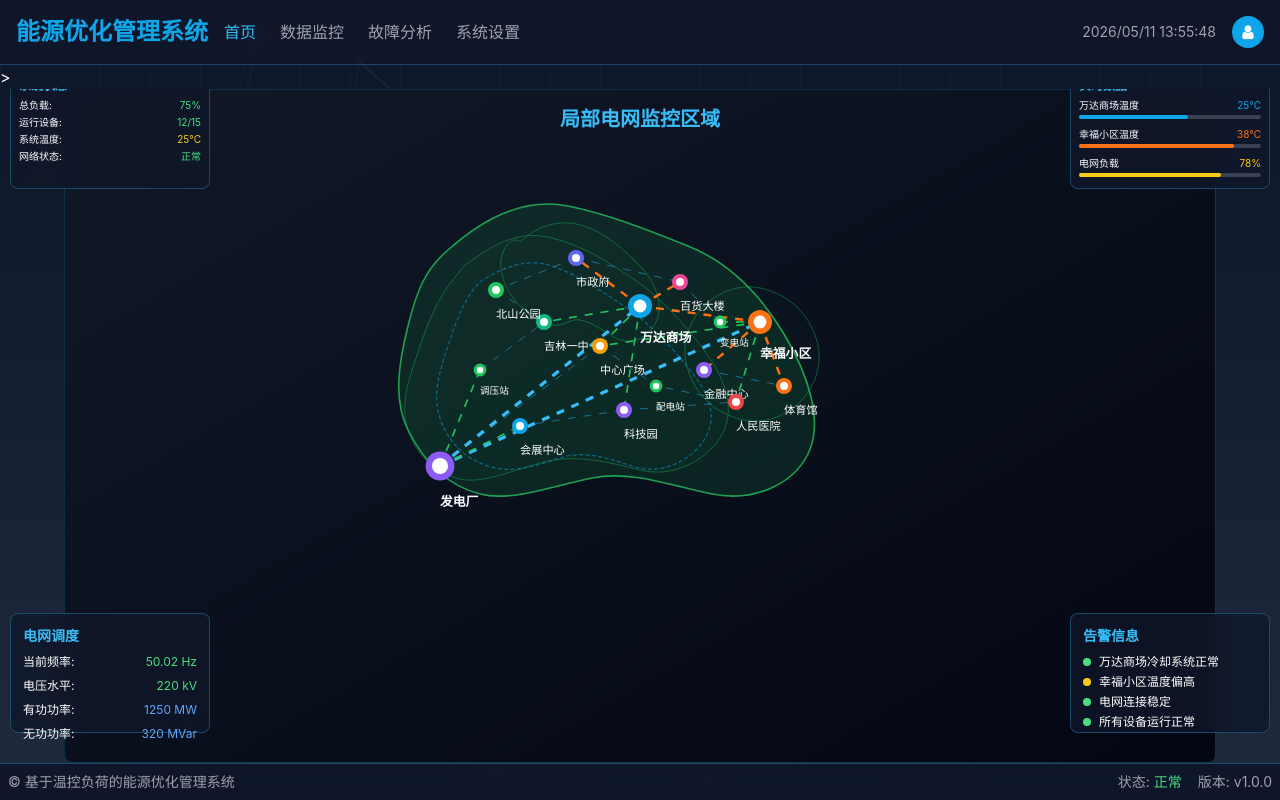
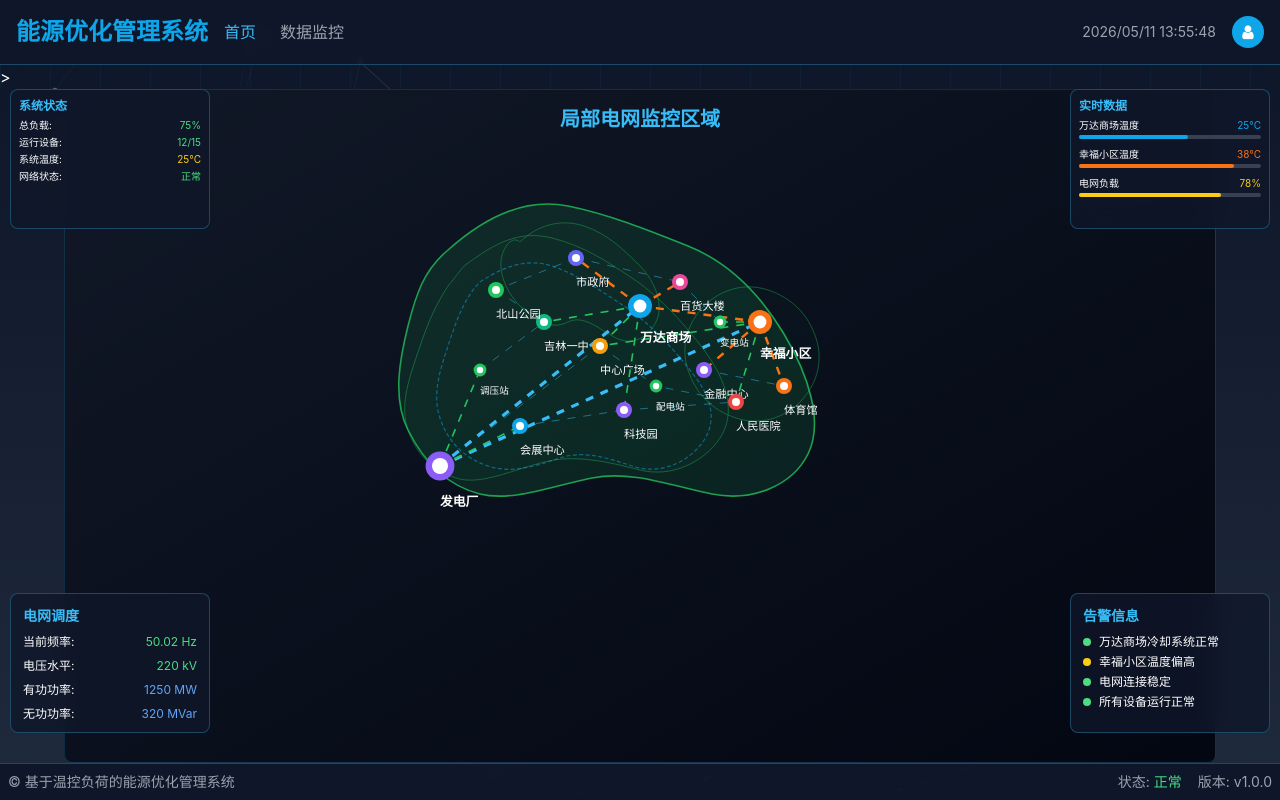
Before and after one commit to girl-koishi/girl-koishi.github.io, a plain HTML site: page index.html in a window 1280 px wide. Drawn offline with nearby package versions, Linux system fonts and the light colour scheme.

Commit message:
Update index.html

```diff
--- a/index.html
+++ b/index.html
@@ -76,10 +76,8 @@
                     能源优化管理系统
                 </div>
                 <div class="hidden md:flex space-x-6 ml-10">
-                    <a href="#" class="text-accent hover:text-white transition-colors">首页</a>
+                    <a href="https://digrid.cn/" class="text-accent hover:text-white transition-colors">首页</a>
                     <a href="#" class="text-gray-400 hover:text-white transition-colors">数据监控</a>
-                    <a href="#" class="text-gray-400 hover:text-white transition-colors">故障分析</a>
-                    <a href="#" class="text-gray-400 hover:text-white transition-colors">系统设置</a>
                 </div>
             </div>
             <div class="flex items-center space-x-4">
@@ -281,7 +279,7 @@
 
             <!-- 左上面板 -->
         <div class="relative w-full h-screen">
-            <div class="absolute top-[-20px] left-[10px] bg-dark/80 backdrop-blur-md border border-accent/30 rounded-lg p-2 w-[200px] h-[120px] transform-none" id="appL">
+            <div class="absolute top-[0px] left-[10px] bg-dark/80 backdrop-blur-md border border-accent/30 rounded-lg p-2 w-[200px] h-[140px] transform-none" id="appL">
                 <h3 class="text-accent font-bold mb-1 text-xs">系统状态</h3>
                 <div class="space-y-0.5 text-[10px]" v-if="baseData">
                     <div class="flex justify-between">
@@ -304,7 +302,7 @@
             </div>
 
             <!-- 右上面板 -->
-            <div class="absolute top-[-20px] right-[10px] bg-dark/80 backdrop-blur-md border border-accent/30 rounded-lg p-2 w-[200px] h-[120px]">
+            <div class="absolute top-[0px] right-[10px] bg-dark/80 backdrop-blur-md border border-accent/30 rounded-lg p-2 w-[200px] h-[140px]">
                 <h3 class="text-accent font-bold mb-1 text-xs">实时数据</h3>
                 <div class="space-y-2">
                     <div>
@@ -338,7 +336,7 @@
             </div>
 
             <!-- 左下面板 -->
-            <div class="absolute bottom-[156px] left-[10px] bg-dark/80 backdrop-blur-md border border-accent/30 rounded-lg p-3 w-[200px] h-[120px]">
+            <div class="absolute bottom-[156px] left-[10px] bg-dark/80 backdrop-blur-md border border-accent/30 rounded-lg p-3 w-[200px] h-[140px]">
                 <h3 class="text-accent font-bold mb-2 text-sm">电网调度</h3>
                 <div class="space-y-2 text-xs">
                     <div class="flex justify-between">
@@ -361,7 +359,7 @@
             </div>
 
             <!-- 右下面板 -->
-            <div class="absolute bottom-[156px] right-[10px] bg-dark/80 backdrop-blur-md border border-accent/30 rounded-lg p-3 w-[200px] h-[120px]">
+            <div class="absolute bottom-[156px] right-[10px] bg-dark/80 backdrop-blur-md border border-accent/30 rounded-lg p-3 w-[200px] h-[140px]">
                 <h3 class="text-accent font-bold mb-2 text-sm">告警信息</h3>
                 <div class="space-y-1 text-xs">
                     <div class="flex items-center">
```
